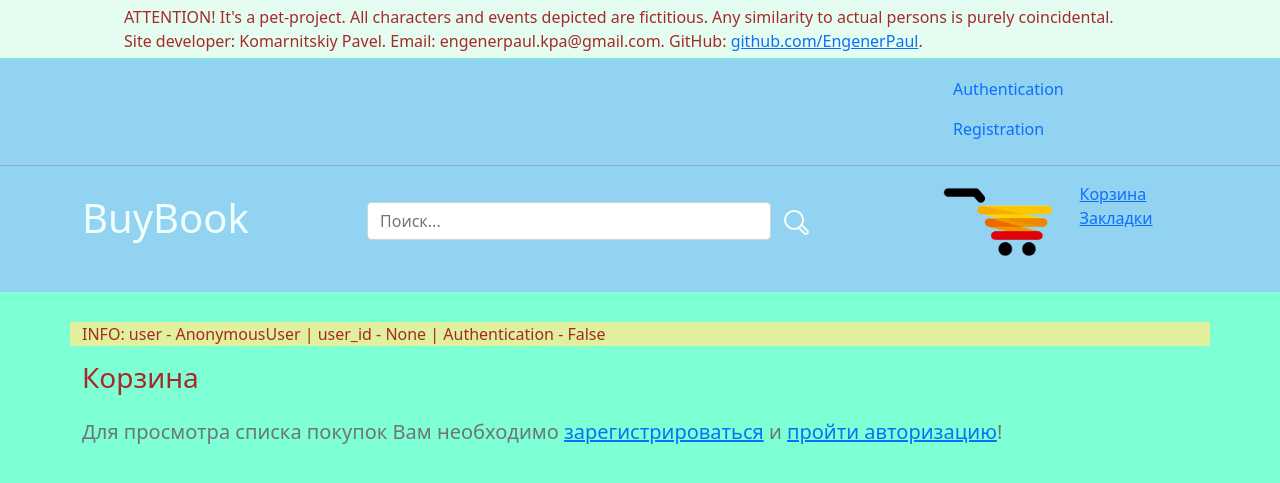
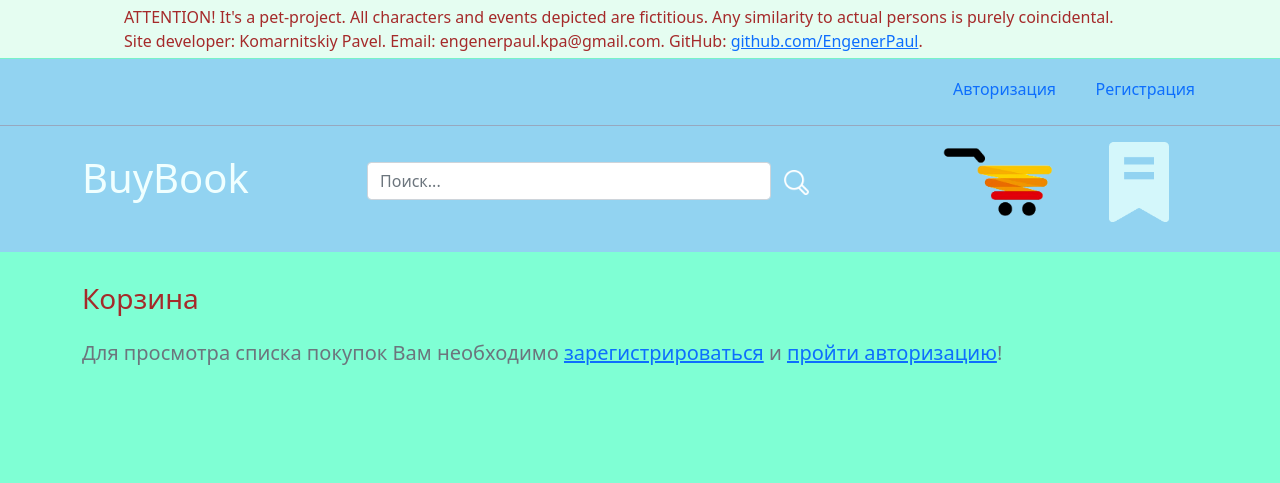
Before and after one commit to EngenerPaul/BuyBook, a Django app: page /basket in a window 1280 px wide. Shown: the top 483 px of the page. Run offline with Django 4.2, Linux system fonts and the light colour scheme.

Commit message:
Was created DeleteComment class (view) for removes comments. Was changed _header.html. Other little changes

```diff
--- a/buybook/urls.py
+++ b/buybook/urls.py
@@ -1,7 +1,7 @@
 from django.contrib import admin
 from django.urls import path, include
 
-from .views import Home, BookDetail, BookByGenre, Search, OrderCreateView, \
+from .views import Home, BookDetail, DeleteComment, BookByGenre, Search, OrderCreateView, \
                    CustomLoginView, CustomRegistration, CustomLogOut, Profile, \
                    BasketView, CreateBasketBook, CreateBasketBook_BDP, \
                        Move_to_Marked_Button, Delete_from_basket_Button, \
@@ -13,6 +13,7 @@ from .views import Home, BookDetail, BookByGenre, Search, OrderCreateView, \
 urlpatterns = [
     path('', Home.as_view(), name='home'),
     path('bookdetail/<str:slug>', BookDetail.as_view(), name='book_detail_page'),
+    path('bookdetail/delete_comment/<int:pk>', DeleteComment.as_view(), name='delete_comment_url'),
     path('genre/<str:slug>', BookByGenre.as_view(), name='genre_page'),
     path('search', Search.as_view(), name='search'),
     path('order', OrderCreateView.as_view(), name='create_order_page'),
--- a/buybook/views.py
+++ b/buybook/views.py
@@ -1,16 +1,16 @@
 from datetime import datetime, timedelta
 
-from django.http import HttpResponse, HttpResponseRedirect
+# from django.http import HttpResponse, HttpResponseRedirect
 from django.shortcuts import redirect
 from django.urls import reverse_lazy
-from django.views.generic import ListView, CreateView, DetailView, View, UpdateView
+from django.views.generic import ListView, CreateView, DetailView, View, DeleteView
 from django.views.generic.edit import FormMixin
 from django.contrib.auth.views import LoginView, LogoutView
 from django.contrib.auth.models import User
 from django.contrib.auth import authenticate, login
 from django.db.models import Q
 
-from .models import Book, Author, Genre, Basket, Marked, Order, OrderDetails
+from .models import Book, Author, Genre, Comment, Basket, Marked, Order, OrderDetails
 from .forms import AuthUserForm, RegisterUserForm, CommentForm, BasketForm, OrderForm
 
 
@@ -71,6 +71,16 @@ class BookDetail(DetailView, FormMixin):
         context['buy_url'] = 'add_to_basket_from_detail'  # url-adress for button "buy"
         context['mark_url'] = 'add_to_marked_from_detail'  # url-adress for button "mark"
         return context
+
+
+class DeleteComment(DeleteView):
+    """This button removes the comment in the book details"""
+
+    model = Comment
+    template_name = 'buybook/bookdetail.html'
+
+    def get_success_url(self, **kwargs):
+        return reverse_lazy('book_detail_page', kwargs={'slug': self.get_object().book.slug})
 
 
 class BookByGenre(ListView):
--- a/templates/base.html
+++ b/templates/base.html
@@ -19,13 +19,6 @@
 
     {% include 'inc/_header.html' %}
 
-    <div class="container" style="background-color: rgb(224, 240, 156); margin-bottom: 15px;">
-        INFO:
-        user - {{ request.user }} |
-        user_id - {{ request.user.id }} |
-        Authentication - {% if request.user.is_authenticated %} True {% else %} False {% endif %}
-    </div>
-
     <div class="container" style="margin-bottom: 30px;">
         {% block content %}
         {% endblock content %}
--- a/templates/inc/_header.html
+++ b/templates/inc/_header.html
@@ -4,27 +4,25 @@
     <div class="container">
         <div class="row">
             <div class="col-md-3 offset-md-9">
-                <ul class="nav nav-pills">
+                <div class="row">
                     {% if request.user.is_authenticated %}
-                        <li class="nav-item">
-                            <a class="btn btn-primary" href="{% url 'profile' request.user.pk %}" style="padding: 2px; margin: 0px 5px">
-                                <img src="{% static 'img/profile.png' %}" alt="profile" height="32">
-                            </a>
-                        </li>
-                        <li class="nav-item">
-                            <a class="btn btn-danger" href="{% url 'logout_page' %}">LogOut</a>
-                        </li>
+                    <div class="col-6 text-center" style="min-width: 55px;">
+                        <a class="btn btn-primary" href="{% url 'profile' request.user.pk %}" style="padding: 2px; margin: 0px 5px">
+                            <img src="{% static 'img/profile.png' %}" alt="profile" height="32">
+                        </a>
+                    </div>
+                    <div class="col-6 text-center" style="min-width: 80px;">
+                        <a class="btn btn-danger" href="{% url 'logout_page' %}">Выйти</a>
+                    </div>
                     {% else %}
-                        <li class="nav-item">
-                            <a class="nav-link" href="{% url 'login_page' %}">Authentication</a>
-                        </li>
-                        <li class="nav-item">
-                            <a class="nav-link" href="{% url 'registration_page' %}">Registration</a>
-                        </li>
+                    <div class="col-6">
+                        <a class="nav-link" href="{% url 'login_page' %}">Авторизация</a>
+                    </div>
+                    <div class="col-6">
+                        <a class="nav-link" href="{% url 'registration_page' %}">Регистрация</a>
+                    </div>
                     {% endif %}
-                </ul>
-
-
+                </div>
             </div>
         </div>
     </div>
@@ -56,12 +54,17 @@
 
             <div class="col-3 align-self-center">
                 <div class="row">
-                    <div class="col-6">
-                        <img src="{% static 'img\basket.png' %}" alt="basket" height="80">
+                    <div class="col-6 text-center" style="min-width: 130px;">
+                        <a href="{% url 'basket_page' %}">
+                            <img src="{% static 'img\basket.png' %}" alt="basket" height="80">
+                        </a>
                     </div>
-                    <div class="col-6">
-                        <a href="{% url 'basket_page' %}">Корзина</a> <br>
-                        <a href="{% url 'marked_page' %}">Закладки</a>
+                    <div class="col-6 text-center" style="min-width: 80px;">
+                        <a href="{% url 'marked_page' %}">
+                            <img src="{% static 'img\bookmark_header.png' %}" alt="bookmark" height="80">
+                        </a>
+                        <!-- <a href="{% url 'basket_page' %}">Корзина</a> <br>
+                        <a href="{% url 'marked_page' %}">Закладки</a> -->
                     </div>
                 </div>
             </div>
```
Also changed, not shown: buybook/models.py (+4 -5 lines), buybook/templates/buybook/bookdetail.html (+23 -10 lines), root/static/img/bookmark.jpg (deleted), root/static/img/bookmark_header.png (added), root/static/img/cross.png (added), 5 other files.
